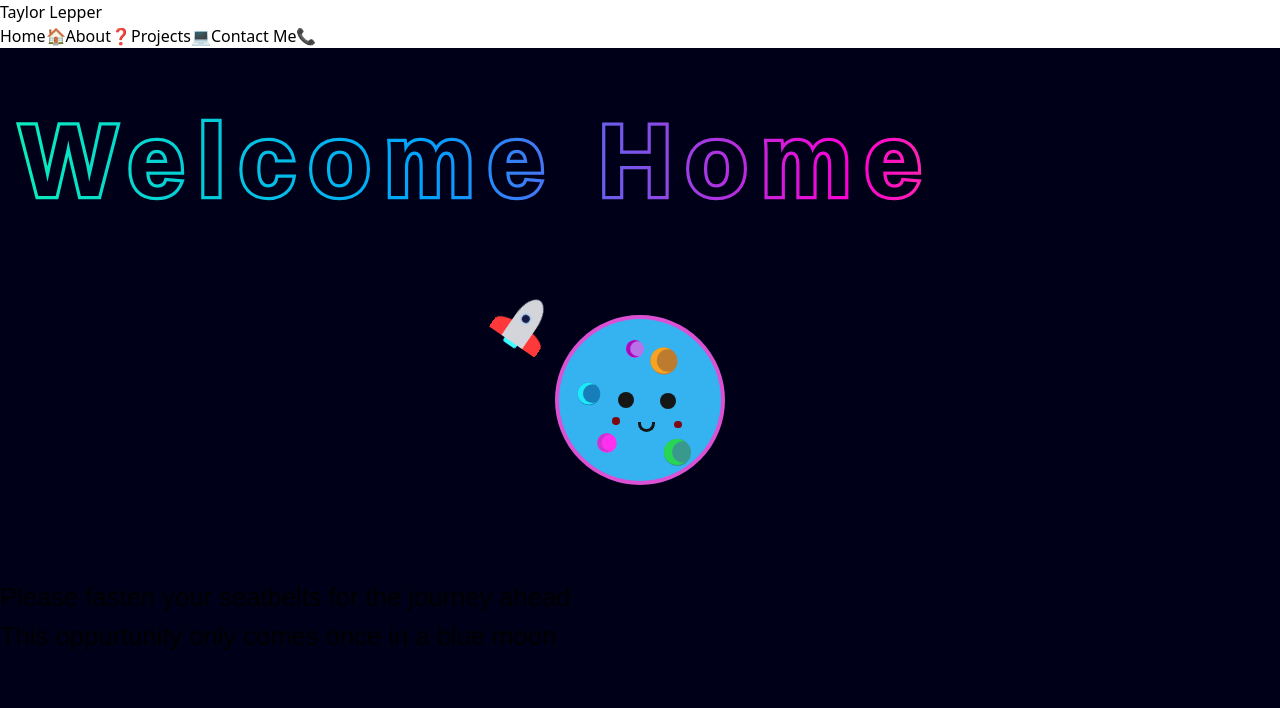
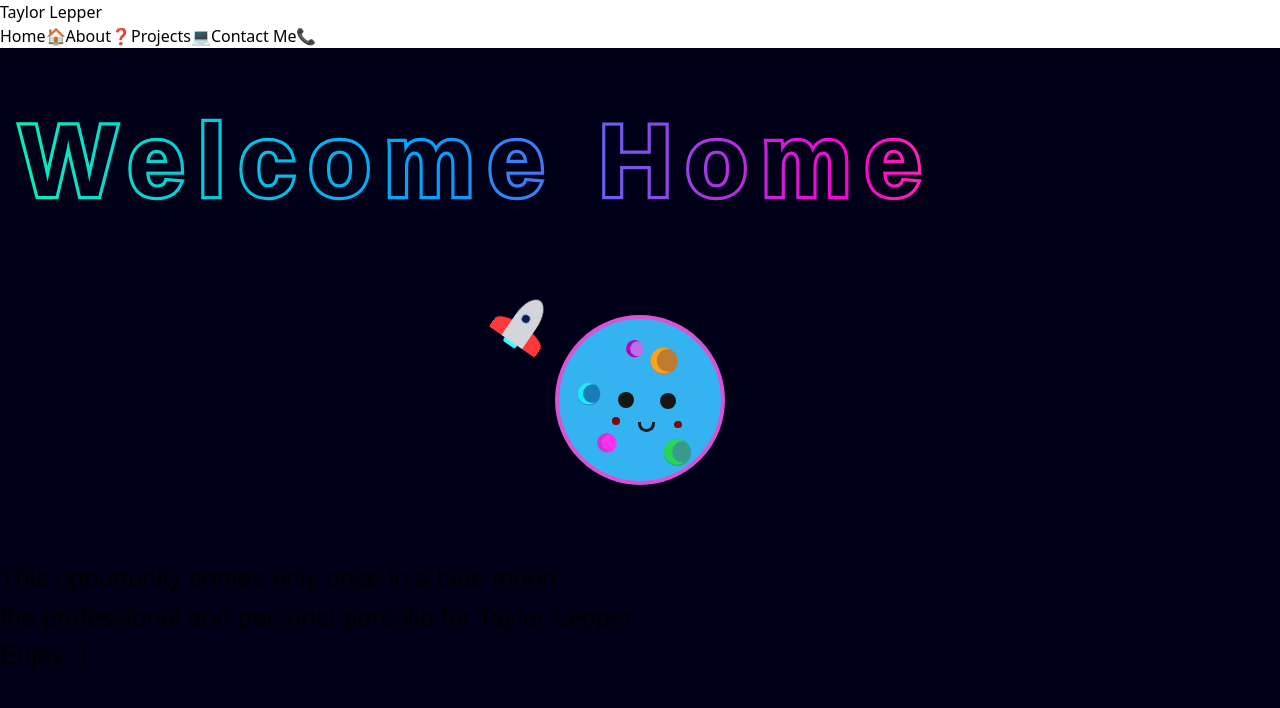
Before and after one commit to taylor-lepper/Portfolio, a Next.js app: page / in a window 1280 px wide. Shown: the top 708 px of the page. Built offline with nearby package versions, Linux system fonts and the light colour scheme.

Commit message:
made navbar componant

```diff
--- a/componants/font.js
+++ b/componants/font.js
@@ -8,10 +8,13 @@ function Font() {
           <h1 className={styles.text}>Welcome Home</h1>
           <div className={styles.text2}>
         <h1 className="text-2xl pt-8 text-gray-200">
-            Please fasten your seatbelts for the journey ahead
+          This oppurtunity comes only once in a blue moon:
           </h1>
           <h1 className="text-xl pt-4 text-gray-200">
-           This oppurtunity only comes once in a blue moon
+          the professional and personal portfolio for Taylor Lepper.
+          </h1>
+          <h1 className="text-xl pt-8 text-gray-200">
+        Enjoy :)
           </h1>
         </div>
         </div>
--- /dev/null
+++ b/componants/nav.js
@@ -0,0 +1,28 @@
+function Nav() {
+  return (
+    <>
+     <nav className="border-b-8 border-green-600 bg-gradient-to-r from-cyan-500 via-purple-500 to-indigo-500 h-24 px-4">
+          <div className="flex">
+            <h1 className="px-4 pt-6 text-4xl text-gray-200">Taylor Lepper</h1>
+            <div className="ml-auto mt-10">
+            <a href="/" className="pt-6 mr-12 text-3xl text-gray-200">
+            Home🏠
+            </a>
+            <a href="/about" className="pt-6 mr-12 text-3xl text-gray-200">
+            About❓
+            </a>
+            <a href="/projects" className="pt-6 mr-12 text-3xl text-gray-200">
+            Projects💻
+            </a>
+            <a href="/contact" className="pt-6 mr-6 text-3xl text-gray-200">
+              Contact Me📞
+            </a>
+            </div>
+
+          </div>
+        </nav>
+    </>
+  );
+}
+
+export default Nav;
--- a/pages/_app.js
+++ b/pages/_app.js
@@ -1,28 +1,10 @@
 import '@/styles/globals.css'
+import Nav from "../componants/nav"
 
 export default function App({ Component, pageProps }) {
   return (
   <>
-    <nav className="border-b-8 border-green-600 bg-gradient-to-r from-cyan-500 via-purple-500 to-indigo-500 h-24 px-4">
-          <div className="flex">
-            <h1 className="px-4 pt-6 text-4xl text-gray-200">Taylor Lepper</h1>
-            <div className="ml-auto mt-10">
-            <a href="/" className="pt-6 mr-12 text-3xl text-gray-200">
-            Home🏠
-            </a>
-            <a href="/about" className="pt-6 mr-12 text-3xl text-gray-200">
-            About❓
-            </a>
-            <a href="/projects" className="pt-6 mr-12 text-3xl text-gray-200">
-            Projects💻
-            </a>
-            <a href="/contact" className="pt-6 mr-6 text-3xl text-gray-200">
-              Contact Me📞
-            </a>
-            </div>
-
-          </div>
-        </nav>
+  <Nav/>
     <Component {...pageProps} />
   </>
   )
```
